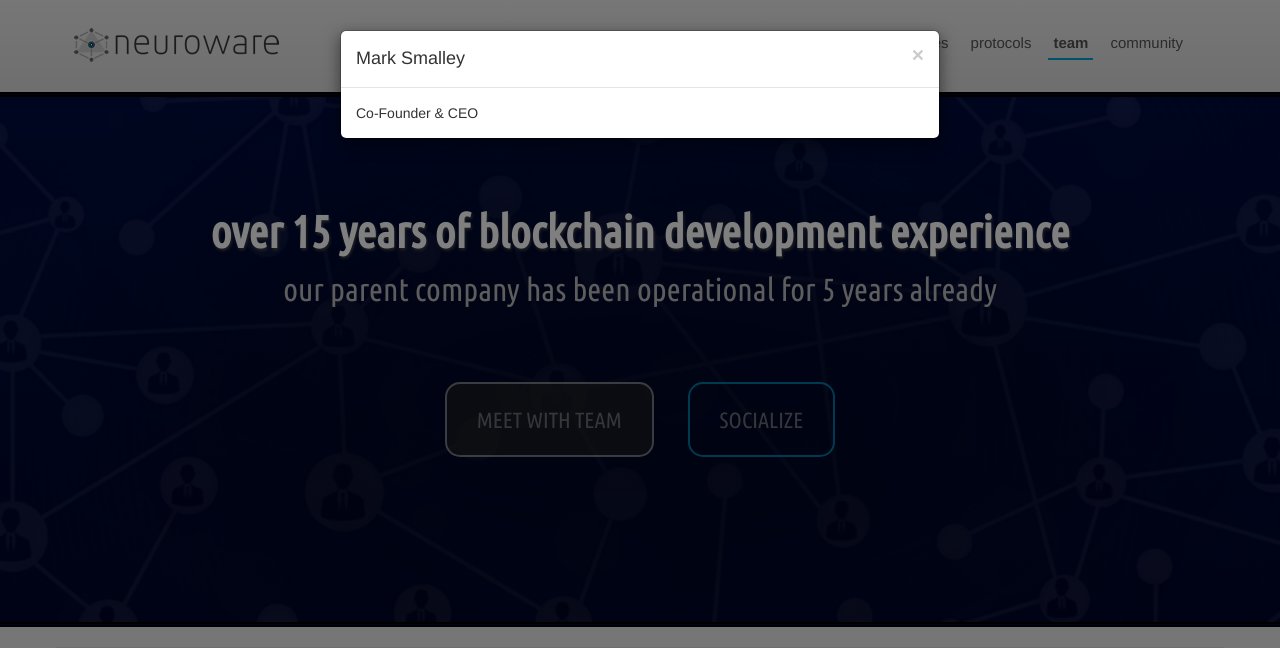
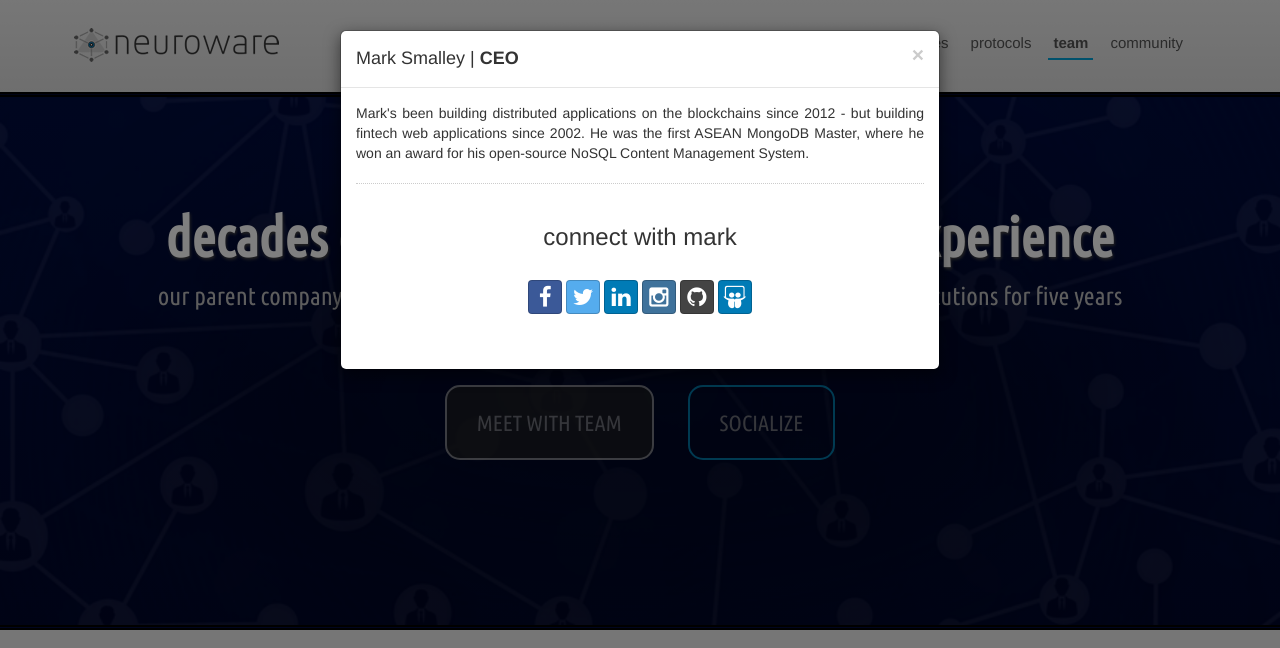
Before and after one commit to Neuroware-IO/neuroware-io.github.io, a PHP site: page /team/ in a window 1280 px wide, after a click that opens the changed part. Shown: the top 648 px of the page. Run offline with PHP 8.4, Linux system fonts and the light colour scheme; some libraries are stand-ins or nearby versions.

Commit message:
updated home and team pages

```diff
--- a/assets/css/styles.css
+++ b/assets/css/styles.css
@@ -3,7 +3,7 @@
 RESETS
 
 */
-a, a:hover {
+a, a:hover, a:focus {
     text-decoration: none;
 }
 a:focus {
@@ -86,18 +86,18 @@ html, body {
 }
 #sub-header h1, #sub-content h1 {
     color: #FFF;
-    font-size: 45px;
+    font-size: 55px;
     font-weight: bold;
     text-shadow: 1px 2px 3px #444;
 }
 #sub-header h2, #sub-content h2 {
     color: #BBB;
-    font-size: 32px;
+    font-size: 35px;
     font-weight: normal;
 }
 #sub-header h3, #sub-content h3 {
     color: #BBB;
-    font-size: 24px;
+    font-size: 25px;
     font-weight: normal;
 }
 #header, #content {
@@ -273,6 +273,15 @@ CALLS TO ACTION
 
 /*
 
+MODAL
+
+*/
+.modal-body p {
+    text-align: justify;
+}
+
+/*
+
 FOOTERS
 
 */
--- a/community/index.html
+++ b/community/index.html
@@ -62,8 +62,8 @@
 <div id="sub-header">
     <div class="bg-wrapper"></div>
     <div class="container">
-        <h1>we help organize and present at numerous events</h1>
-        <h2>whilst also launching asia's first public blockchain consortium</h2>
+        <h1>over thirty years of community contributions</h1>
+        <h3>we also helped to launch - <a href="#">bce.asia</a> - the first public blockchain consortium in asia</h3>
         <div class="actions">
             <a href="http://neuroware.us8.list-manage1.com/subscribe?u=510ca926990f2cef070cbe3d2&id=0856d2bdac" target="_blank" class="btn btn-xl btn-primary">
                 register for updates
--- a/cortex/index.html
+++ b/cortex/index.html
@@ -62,8 +62,8 @@
 <div id="sub-header">
     <div class="bg-wrapper"></div>
     <div class="container">
-        <h1>one unified interface for all your distributed applications</h1>
-        <h2>cortex works with any blockchain by providing a private api and simple control panel</h2>
+        <h1>one interface for all your distributed applications</h1>
+        <h3>cortex works with any blockchain by providing a private api and simple control panel</h3>
         <div class="actions">
             <a href="https://neuroware.wufoo.com/forms/contact-neuroware/" target="_blank" class="btn btn-xl btn-primary">
                 request live demo
--- a/index.html
+++ b/index.html
@@ -62,11 +62,15 @@
 <div id="sub-header">
     <div class="bg-wrapper"></div>
     <div class="container">
+        <!--
         <h1>we help organizations benefit from distributed systems</h1>
         <h2>by using technology such as blockchains to introduce new business opportunities</h2>
+        -->
+        <h1>future proofing with distributed systems</h1>
+        <h3>we help organizations define new opportunities by adopting technologies such as blockchains</h3>
         <div class="actions">
             <a href="https://neuroware.wufoo.com/forms/contact-neuroware/" target="_blank" class="btn btn-xl btn-primary">
-                free consultation available
+                free consultation
             </a>
             <a href="#" class="btn btn-xl btn-secondary scroll-down">
                 browse use cases
--- a/protocols/index.html
+++ b/protocols/index.html
@@ -62,8 +62,8 @@
 <div id="sub-header">
     <div class="bg-wrapper"></div>
     <div class="container">
-        <h1>we design blockchain agnostic protocols for our clients</h1>
-        <h2>this ensures their solutions will work with any distributed ledger at any time</h2>
+        <h1>abstracting solutions with agnostic protocols</h1>
+        <h3>we do this so that your solutions will work with any distributed ledger at any time</h3>
         <div class="actions">
             <a href="https://neuroware.wufoo.com/forms/contact-neuroware/" target="_blank" class="btn btn-xl btn-primary">
                 free consultation available
--- a/services/index.html
+++ b/services/index.html
@@ -62,8 +62,8 @@
 <div id="sub-header">
     <div class="bg-wrapper"></div>
     <div class="container">
-        <h1>providing blockchain infrastructure to large organizations</h1>
-        <h2>by integrating existing legacy systems with new distributed ledger technology</h2>
+        <h1>blockchain infrastructure for large organizations</h1>
+        <h3>bwe integrate existing legacy systems with new distributed ledger technology</h3>
         <div class="actions">
             <a href="https://neuroware.wufoo.com/forms/contact-neuroware/" target="_blank" class="btn btn-xl btn-primary">
                 free consultation available
--- a/team/index.html
+++ b/team/index.html
@@ -62,8 +62,8 @@
 <div id="sub-header">
     <div class="bg-wrapper"></div>
     <div class="container">
-        <h1>over 15 years of blockchain development experience</h1>
-        <h2>our parent company has been operational for 5 years already</h2>
+        <h1>decades of blockchain development experience</h1>
+        <h3>our parent company has been consulting and builidng applications for financial institutions for five years</h3>
         <div class="actions">
             <a href="https://neuroware.wufoo.com/forms/contact-neuroware/" target="_blank" class="btn btn-xl btn-primary">
                 meet with team
@@ -169,10 +169,55 @@
                 <button type="button" class="close" data-dismiss="modal" aria-label="Close">
                     <span aria-hidden="true">&times;</span>
                 </button>
-                <h4 class="modal-title" id="myModalLabel">Mark Smalley</h4>
+                <h4 class="modal-title" id="myModalLabel">Mark Smalley | <b>CEO</b></h4>
             </div>
             <div class="modal-body">
-            Co-Founder &amp; CEO
+                <p>Mark's been building distributed applications on the blockchains since 2012 - but building fintech web applications since 2002. He was the first ASEAN MongoDB Master, where he won an award for his open-source NoSQL Content Management System.</p>
+                <div class="social share">
+                    <h3 class="date">connect with mark</h3><br>
+                    <a
+                       target="_blank"
+                       class="btn btn-social-icon btn-facebook"
+                       href="http://facebook.com/mark.smalley/"
+                    >
+                        <i class="fa fa-facebook"></i>
+                    </a>
+                    <a
+                       target="_blank"
+                       class="btn btn-social-icon btn-twitter"
+                       href="http://twitter.com/m_smalley/"
+                    >
+                        <i class="fa fa-twitter"></i>
+                    </a>
+                    <a
+                       target="_blank"
+                       class="btn btn-social-icon btn-linkedin"
+                       href="http://linkedin.com/in/msmalley/"
+                    >
+                        <i class="fa fa-linkedin"></i>
+                    </a>
+                    <a
+                       target="_blank"
+                       class="btn btn-social-icon btn-instagram"
+                       href="http://instagram.com/djkaspa/"
+                    >
+                        <i class="fa fa-instagram"></i>
+                    </a>
+                    <a
+                       target="_blank"
+                       class="btn btn-social-icon btn-github"
+                       href="http://github.com/msmalley/"
+                    >
+                        <i class="fa fa-github"></i>
+                    </a>
+                    <a
+                       target="_blank"
+                       class="btn btn-social-icon btn-linkedin"
+                       href="http://slideshare.net/marksmalley1/"
+                    >
+                        <i class="fa fa-slideshare"></i>
+                    </a>
+                </div>
             </div>
         </div>
     </div>
@@ -185,10 +230,55 @@
                 <button type="button" class="close" data-dismiss="modal" aria-label="Close">
                     <span aria-hidden="true">&times;</span>
                 </button>
-                <h4 class="modal-title" id="myModalLabel">Ruben Tan</h4>
+                <h4 class="modal-title" id="myModalLabel">Ruben Tan | <b>CTO</b></h4>
             </div>
             <div class="modal-body">
-            Co-Founder &amp; CTO
+                <p>Ruben is one of Malaysia’s leading NodeJS developers, founding member of the Malaysian JS User-Group, and regular contributor to many open-source projects and communities. Having explored distributed consensus technologies and relational graphs with previous projects such as MyTeksi and OnApp he has a wealth of server-side knowledge and programming languages.</p>
+                <div class="social share">
+                    <h3 class="date">connect with ruben</h3><br>
+                    <a
+                       target="_blank"
+                       class="btn btn-social-icon btn-facebook"
+                       href="http://facebook.com/ruben.tan/"
+                    >
+                        <i class="fa fa-facebook"></i>
+                    </a>
+                    <a
+                       target="_blank"
+                       class="btn btn-social-icon btn-twitter"
+                       href="http://twitter.com/roguejs/"
+                    >
+                        <i class="fa fa-twitter"></i>
+                    </a>
+                    <a
+                       target="_blank"
+                       class="btn btn-social-icon btn-linkedin"
+                       href="http://linkedin.com/in/rubentan/"
+                    >
+                        <i class="fa fa-linkedin"></i>
+                    </a>
+                    <a
+                       target="_blank"
+                       class="btn btn-social-icon btn-instagram"
+                       href="http://instagram.com/roguejs/"
+                    >
+                        <i class="fa fa-instagram"></i>
+                    </a>
+                    <a
+                       target="_blank"
+                       class="btn btn-social-icon btn-github"
+                       href="http://github.com/soggie/"
+                    >
+                        <i class="fa fa-github"></i>
+                    </a>
+                    <a
+                       target="_blank"
+                       class="btn btn-social-icon btn-linkedin"
+                       href="http://slideshare.net/rubentan/"
+                    >
+                        <i class="fa fa-slideshare"></i>
+                    </a>
+                </div>
             </div>
         </div>
     </div>
@@ -201,10 +291,54 @@
                 <button type="button" class="close" data-dismiss="modal" aria-label="Close">
                     <span aria-hidden="true">&times;</span>
                 </button>
-                <h4 class="modal-title" id="myModalLabel">Zayan Yassin</h4>
+                <h4 class="modal-title" id="myModalLabel">Zayan Yassin | <b>CMO</b></h4>
             </div>
             <div class="modal-body">
-            CMO
+                <div class="social share">
+                    <h3 class="date">connect with zayan</h3><br>
+                    <a
+                       target="_blank"
+                       class="btn btn-social-icon btn-facebook"
+                       href="http://facebook.com/zayan.yassin/"
+                    >
+                        <i class="fa fa-facebook"></i>
+                    </a>
+                    <a
+                       target="_blank"
+                       class="btn btn-social-icon btn-twitter"
+                       href="http://twitter.com/zayanyassin/"
+                    >
+                        <i class="fa fa-twitter"></i>
+                    </a>
+                    <a
+                       target="_blank"
+                       class="btn btn-social-icon btn-linkedin"
+                       href="http://linkedin.com/in/zayan-yassin-37170286/"
+                    >
+                        <i class="fa fa-linkedin"></i>
+                    </a>
+                    <a
+                       target="_blank"
+                       class="btn btn-social-icon btn-instagram"
+                       href="http://instagram.com/zayanyassin/"
+                    >
+                        <i class="fa fa-instagram"></i>
+                    </a>
+                    <a
+                       target="_blank"
+                       class="btn btn-social-icon btn-github"
+                       href="http://github.com/zayanyassin/"
+                    >
+                        <i class="fa fa-github"></i>
+                    </a>
+                    <a
+                       target="_blank"
+                       class="btn btn-social-icon btn-linkedin"
+                       href="http://slideshare.net/zayanyassin/"
+                    >
+                        <i class="fa fa-slideshare"></i>
+                    </a>
+                </div>
             </div>
         </div>
     </div>
@@ -263,5 +397,7 @@
 <script src="../assets/js/nw.js"></script>
 <script src="../assets/js/stats.js"></script>
 
+<link rel="stylesheet" href="../assets/css/font-awesome.css" type="text/css" media="screen" />
+
 </body>
 </html>
```
